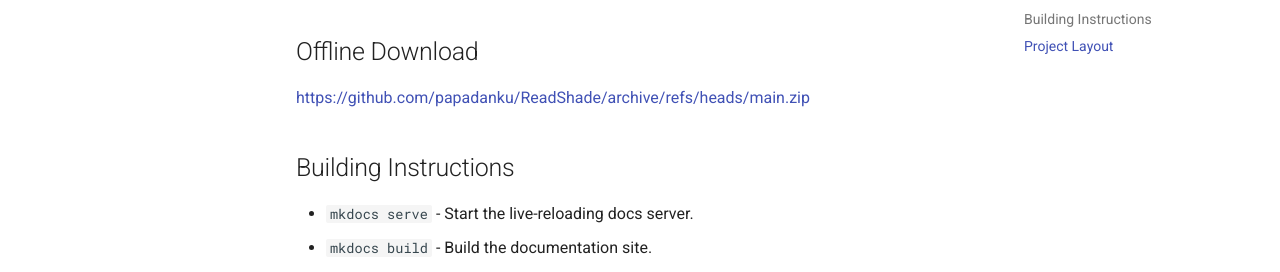
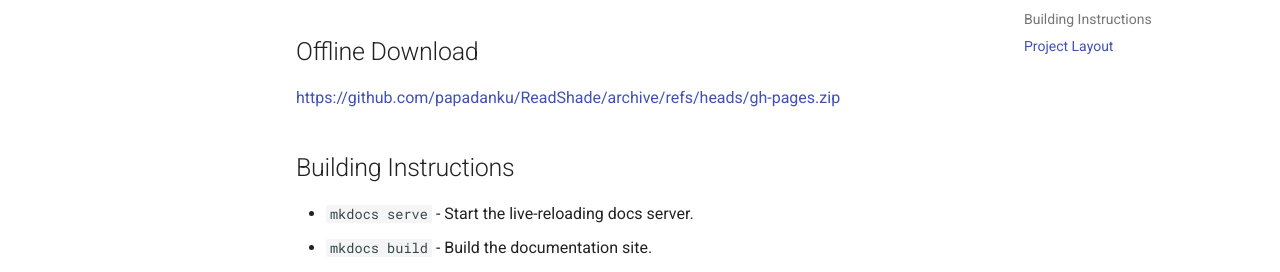
Before and after one commit to ReadShade/readshade.github.io, an MkDocs documentation site: the page built from docs/index.md, in a window 1280 px wide. Shown: the part 194-466 px from the top of the page. Built offline with MkDocs 1.6.1 and Material for MkDocs 9.7.7, drawn with Linux system fonts in a browser that asks for light colours.

Commit message:
Update index.md

```diff
--- a/docs/index.md
+++ b/docs/index.md
@@ -2,7 +2,7 @@
 
 ## Offline Download
 
-<https://github.com/papadanku/ReadShade/archive/refs/heads/main.zip>
+<https://github.com/papadanku/ReadShade/archive/refs/heads/gh-pages.zip>
 
 ## Building Instructions
 
```
